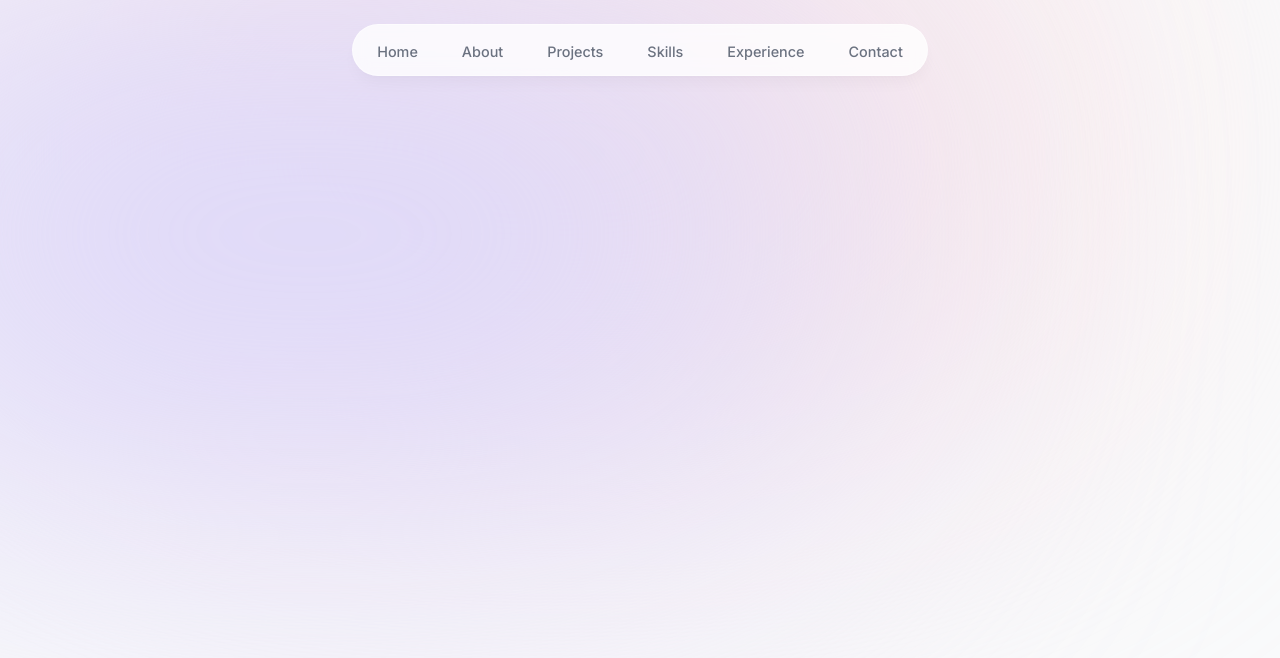
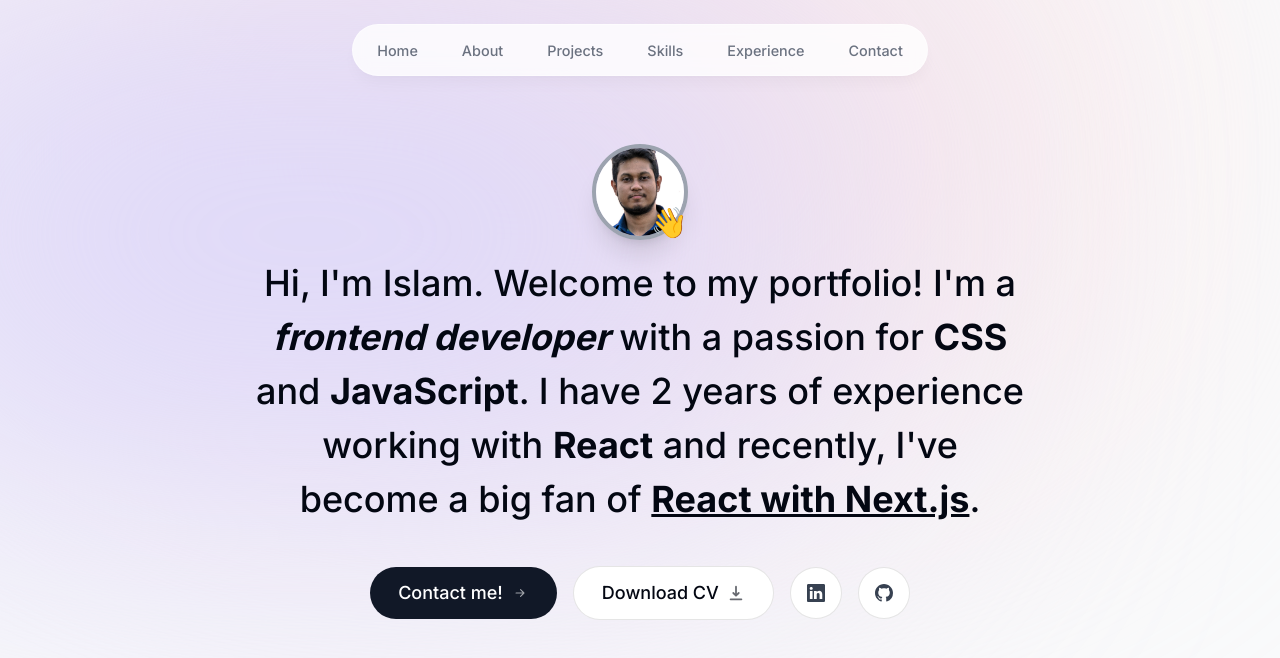
Before and after one commit to misirat/islam-portfolio, a Next.js app: page / in a window 1280 px wide. Shown: the top 658 px of the page. Built offline with nearby package versions, Linux system fonts and the light colour scheme.

Commit message:
added intro section

```diff
--- a/app/layout.tsx
+++ b/app/layout.tsx
@@ -16,7 +16,7 @@ export default function RootLayout({
 }) {
   return (
     <html lang="en">
-      <body className={`${inter.className} bg-gray-50 text-gray-950 relative`}>
+      <body className={`${inter.className} bg-gray-50 text-gray-950 relative pt-28 sm:pt-36`}>
         <div className="bg-[#fbe2e3] absolute top-[-6rem] -z-10 right-[11rem] h-[31.25rem] w-[31.25rem] rounded-full blur-[10rem] sm:w-[68.75rem] dark:bg-[#946263]"></div>
         <div className="bg-[#dbd7fb] absolute top-[-1rem] -z-10 left-[-35rem] h-[31.25rem] w-[50rem] rounded-full blur-[10rem] sm:w-[68.75rem] md:left-[-33rem] lg:left-[-28rem] xl:left-[-15rem] 2xl:left-[-5rem] dark:bg-[#676394]"></div>
         <Header />
--- a/app/page.tsx
+++ b/app/page.tsx
@@ -1,8 +1,9 @@
-import Image from 'next/image'
+import Intro from '@/components/intro'
 
 export default function Home() {
   return (
-    <main className="flex min-h-screen flex-col items-center justify-between p-24">
+    <main className="flex flex-col items-center px-4">
+      <Intro />
     </main>
   )
 }
--- a/components/header.tsx
+++ b/components/header.tsx
@@ -16,7 +16,7 @@ export default function Header() {
             >
 
                 <nav className='flex fixed top-[0.15rem] left-1/2 h-12 -translate-x-1/2
-                 py-2 sm:top-[0.25rem] sm:h-[initial] sm:py-0'>
+                 py-2 sm:top-[0.2rem] sm:h-[initial] sm:py-0'>
                     <ul className='flex w-[22rem] flex-wrap items-center justify-center gap-y-1
                     text-[0.9rem] font-medium text-gray-500 sm:w-[initial] sm:flex-nowrap sm:gap-5'>
                         {links.map(link => (
--- /dev/null
+++ b/components/intro.tsx
@@ -0,0 +1,84 @@
+'use client'
+import Image from "next/image";
+import { motion } from "framer-motion";
+import Link from "next/link";
+import { BsArrowRightShort as BsArrow, BsGithub, BsLinkedin } from "react-icons/bs";
+import { HiDownload } from "react-icons/hi";
+
+export default function Intro() {
+    return (
+        <section className="mb-28 max-w-[50rem] text-center sm:mb-0">
+            <div className="flex items-center justify-center">
+                <div className="relative">
+                    <motion.div
+                        initial={{ opacity: 0, scale: 0 }}
+                        animate={{ opacity: 1, scale: 1 }}
+                        transition={{
+                            type: "spring",
+                            duration: 0.5
+
+                        }} >
+                        <Image src='/mypicture.png'
+                            alt="Islam's Portrait"
+                            width={192}
+                            height={192}
+                            quality={90}
+                            priority={true}
+                            className="h-24 w-24 object-cover rounded-full border-4 border-gray-400 shadow-xl"
+                        />
+                    </motion.div>
+                    <motion.span className="absolute text-3xl bottom-0 right-0"
+                        initial={{ opacity: 0, scale: 0 }}
+                        animate={{ opacity: 1, scale: 1 }}
+                        transition={{
+                            type: "spring",
+                            stiffness: 125,
+                            delay: 0.5,
+                            duration: 0.7
+                        }}
+                    >👋</motion.span>
+                </div>
+            </div>
+            <motion.p className="mb-10 mt-4 px-4 text-2xl font-medium !leading-[1.5] sm:text-4xl"
+                initial={{ opacity: 0, y: 100 }}
+                animate={{ opacity: 1, y: 0 }} >
+                Hi, I'm Islam. Welcome to my portfolio! I'm a <span className="italic font-bold">frontend developer</span> with a passion for{" "}
+                <span className="font-bold">CSS</span> and <span className="font-bold">JavaScript</span>.
+                I have 2 years of experience working with <span className="font-bold">React</span> and recently,
+                I've become a big fan of <span className="font-bold underline">React with Next.js</span>.
+            </motion.p>
+            <motion.div className="flex flex-col sm:flex-row items-center justify-center gap-4 px-4 text-lg font-medium"
+                initial={{ opacity: 0, y: 100 }}
+                animate={{ opacity: 1, y: 0 }}
+                transition={{
+                    delay: 0.3
+                }} >
+                <Link
+                    href='#contact'
+                    className="group bg-gray-900 text-white px-7 py-3 flex items-center gap-2 rounded-full
+                    outline-none focus:scale-110 hover:scale-110 hover:bg-gray-950 active:scale-105
+                    transition" >Contact me!<BsArrow className="opacity-60 group-hover:translate-x-1 group-hover:scale-110 transition" />
+                </Link>
+
+                <a
+                    href='/resume.pdf' download={true}
+                    className="group bg-white px-7 py-3 flex items-center gap-2 rounded-full outline-none
+                    focus:scale-110 hover:scale-110 hover:bg-gray-100 active:scale-105 border border-black/10
+                    hover:text-gray-950 transition">Download CV <HiDownload className="opacity-60 group-hover:translate-y-1 transition" />
+                </a>
+
+                <a href='https://www.linkedin.com/in/mohaiminul-sirat/' target="_blank"
+                    className="bg-white text-gray-700 border border-black/10 p-4 flex items-center gap-2
+                     rounded-full outline-none focus:scale-110 hover:scale-[1.15] hover:bg-gray-100
+                      hover:text-gray-950 active:scale-105 transition"><BsLinkedin />
+                </a>
+
+                <a href='https://github.com/misirat' target="_blank"
+                    className="bg-white text-gray-700 border border-black/10 p-4 flex items-center
+                 gap-2 rounded-full outline-none focus:scale-110 hover:scale-[1.15] hover:bg-gray-100
+                  hover:text-gray-950 active:scale-105 transition"><BsGithub />
+                </a>
+            </motion.div>
+        </section>
+    )
+}
```
Also changed, not shown: .eslintrc.json, public/mypicture.png (added), public/mypicture.svg (added).
